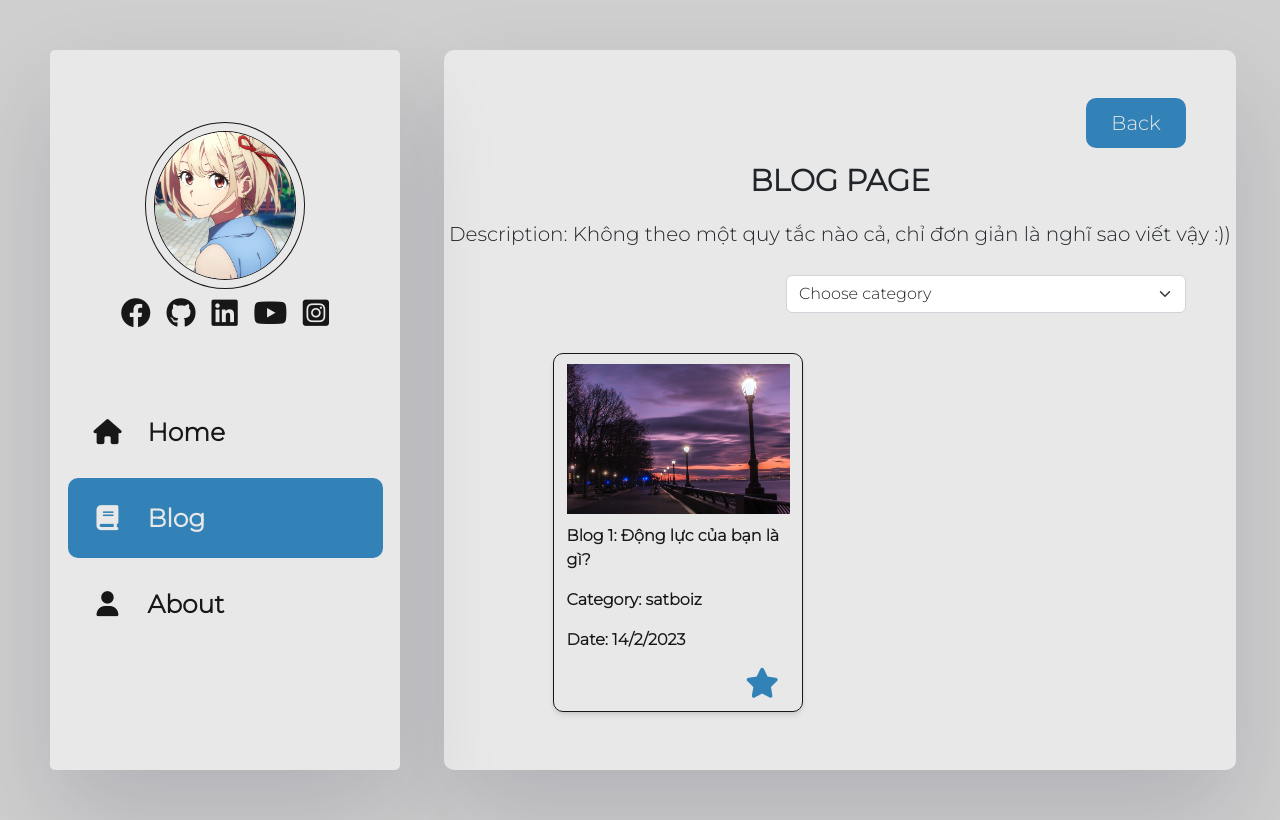
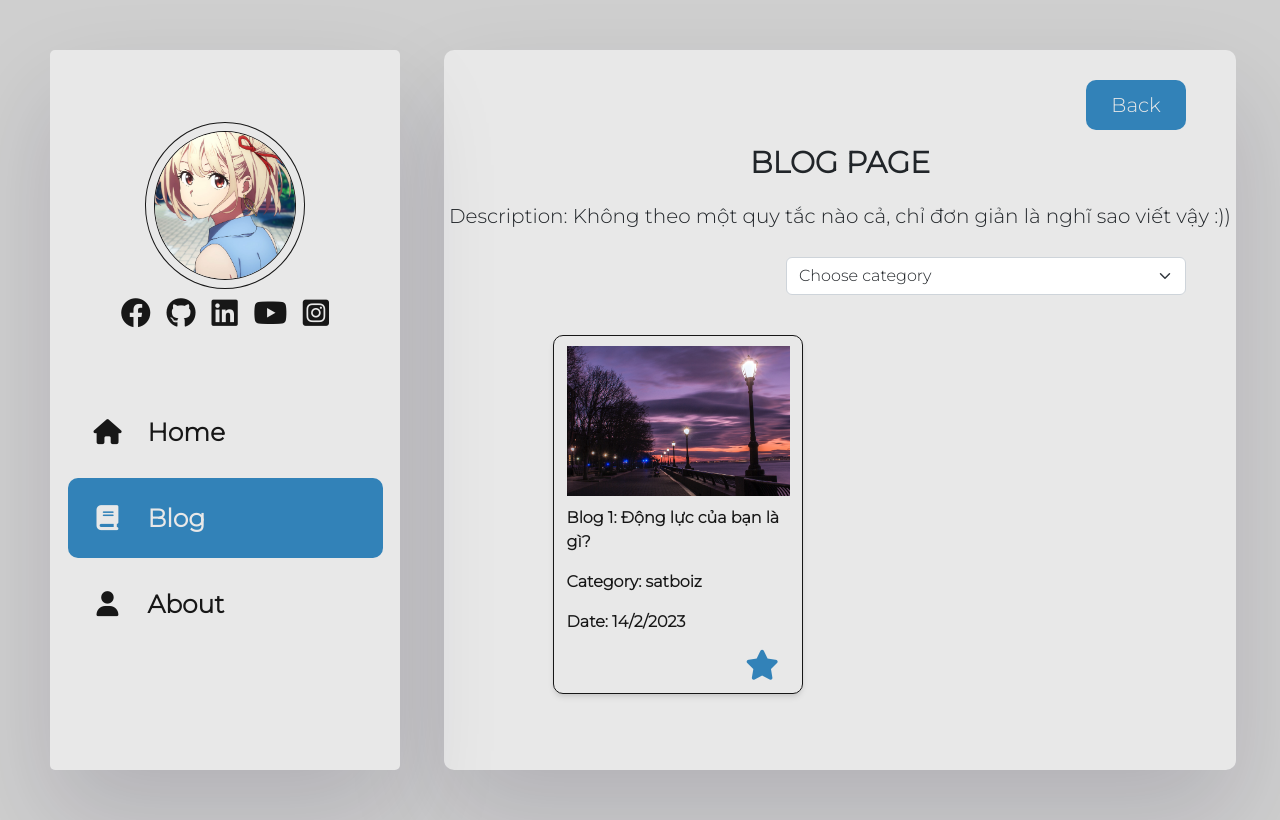
Before and after one commit to minhtrifit/minhtrifit-portfolio, a React (Create React App) app: page /blog in a window 1280 px wide. Built offline with nearby package versions, Linux system fonts and the light colour scheme.

Commit message:
upload blog design

```diff
--- a/src/compoments/Blog/Blog.scss
+++ b/src/compoments/Blog/Blog.scss
@@ -6,7 +6,7 @@
     display: flex;
     flex-direction: column;
     align-items: center;
-    justify-content: center;
+    // justify-content: center;
     border-radius: 10px;
     box-shadow: rgba(17, 12, 46, 0.15) 0px 48px 100px 0px;
 
```
